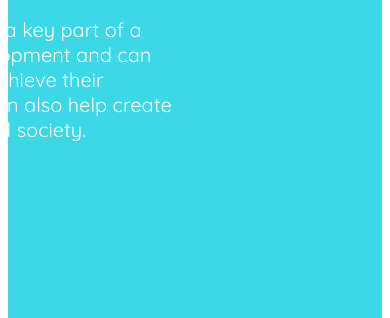
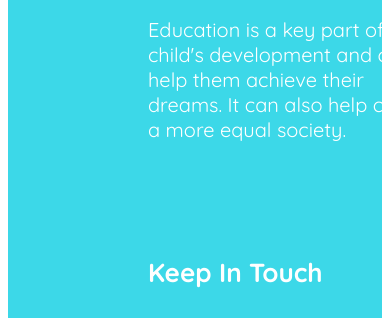
Before and after one commit to taherunnasatoma/assignment-2-B11, a plain HTML site: page index.html in a window 390 px wide. Shown: the part 4525-4843 px from the top of the page. Drawn offline with Linux system fonts and the light colour scheme.

```diff
--- a/styles/kids.css
+++ b/styles/kids.css
@@ -524,5 +524,12 @@ footer
     grid-template-columns: repeat(2,1fr);
   }
 
+  .kids-education-container
+  {
+    flex-direction: column;
+    align-items: flex-start;
+    text-align: left;
+  }
+
 
 }
```
Also changed, not shown: index.html (+2 -2 lines).
